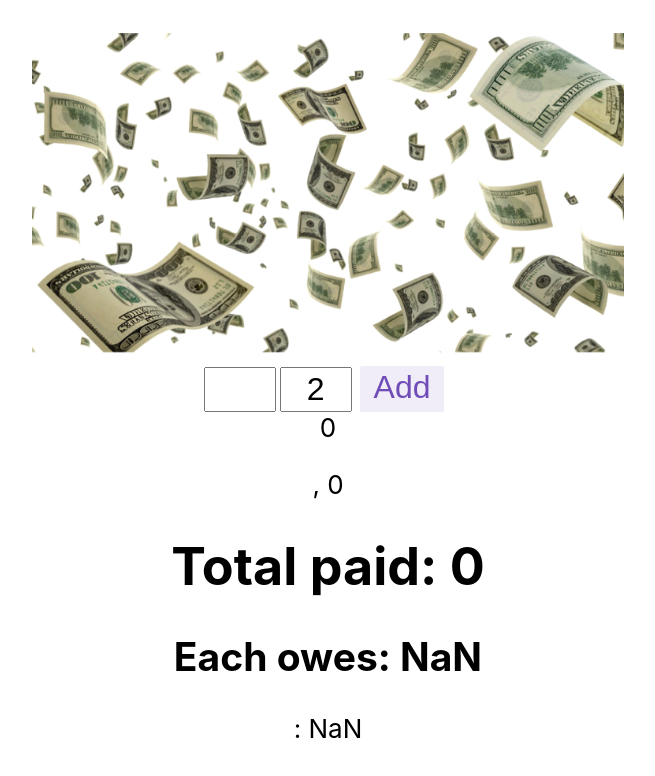
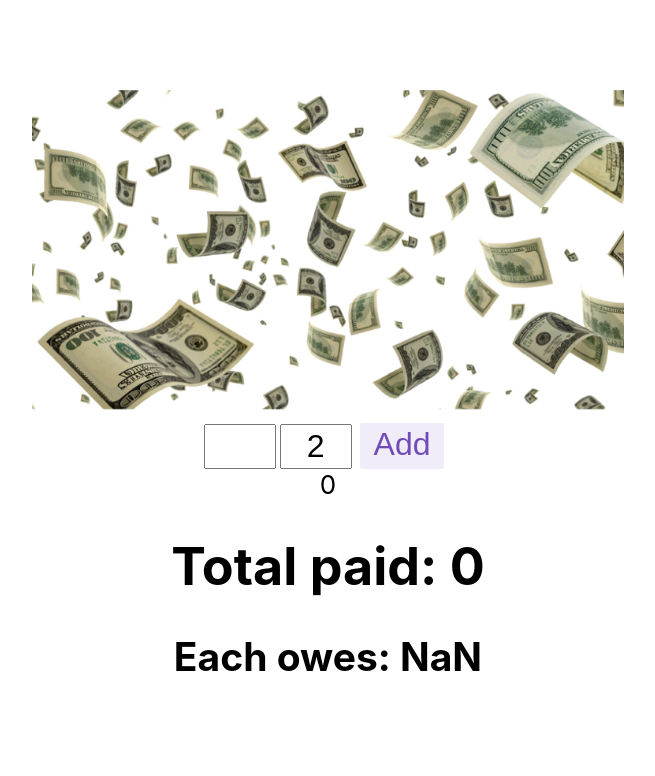
Before and after one commit to vglampard/bill-splitter, a React (Create React App) app: page / in a window 1280 px wide. Shown: the top 776 px of the page, without its empty margins (312-967 px from the left). Built offline with nearby package versions, Linux system fonts and the light colour scheme.

Commit message:
empty initial object removed from array for calculations

```diff
--- a/src/features/result/Result.js
+++ b/src/features/result/Result.js
@@ -8,17 +8,18 @@ export default function Result() {
   const payers = useSelector(selectPayers);
   let totalArray = payers.map((payer) => payer.amount);
   let total = totalArray.reduce((a, b) => a + b);
-  const share = total / (payers.length - 1);
+  const payersTrimmed = payers.slice(1)
+
+  const share = total / (payersTrimmed.length);
   function calculateBalance(share, paid) {
     return share-paid}
-
   return (
     <>
       {" "}
       <div>{count}</div>
       <div>
 
-        {payers.map((payer) => {
+        {payersTrimmed.map((payer) => {
           return (
             <p>
               {payer.name}, {payer.amount}
@@ -26,8 +27,8 @@ export default function Result() {
           );
         })}
         <h1>Total paid: {total}</h1>
-        <h2> Each owes: {share}</h2>
-        {payers.map((payer)=>{
+        <h2> Each owes: {share.toFixed(2)}</h2>
+        {payersTrimmed.map((payer)=>{
           return (
             <p>{payer.name}: {(share-payer.amount).toFixed(2)}</p>
           )
```
